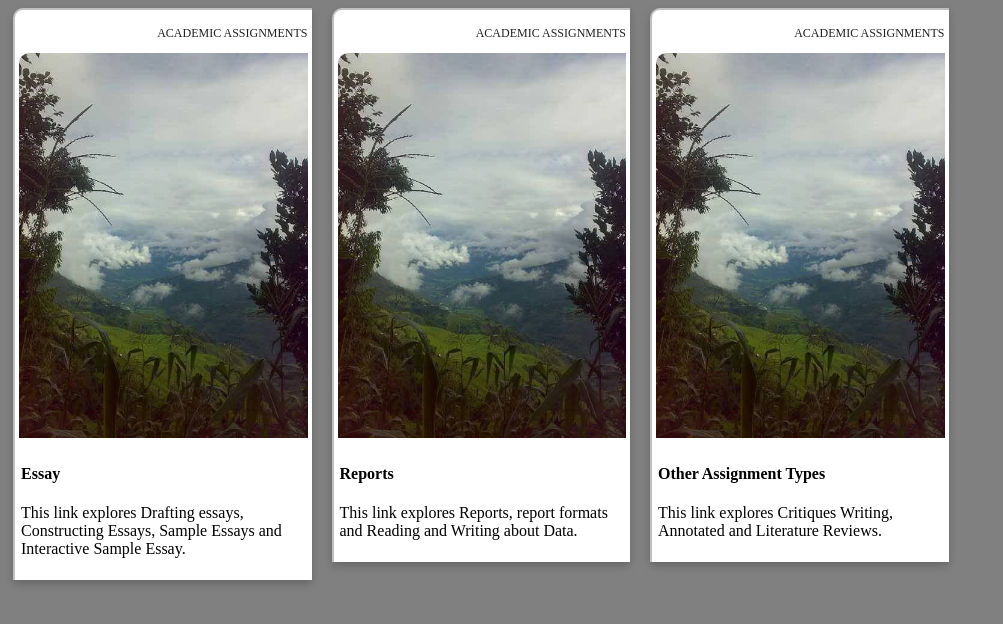
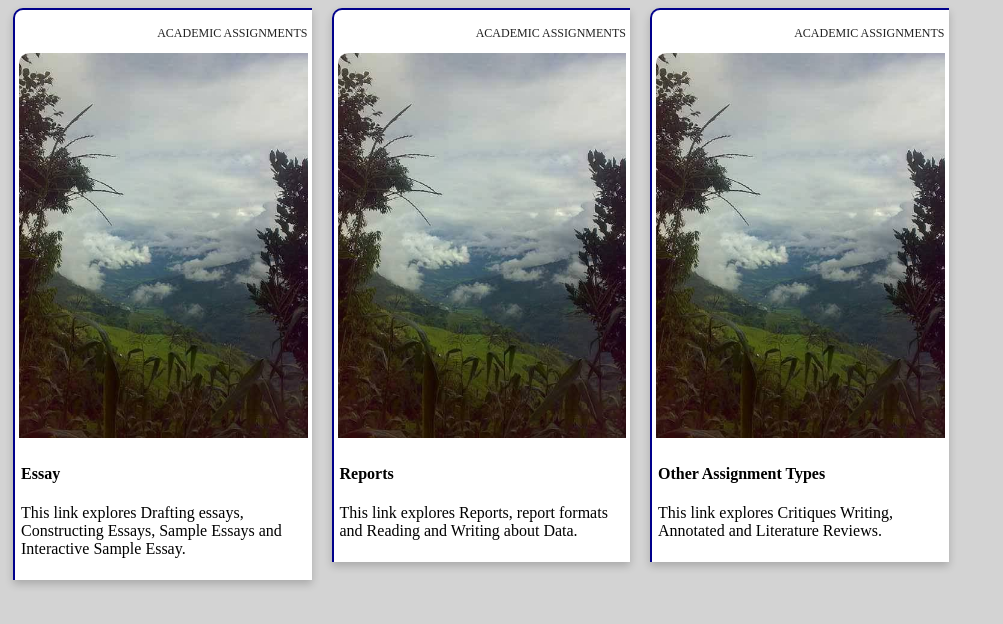
Before and after one commit to SudarshanKumar143341/component-design, a plain HTML site: page sudarshan/skb_card.html in a window 1280 px wide. Shown: the whole page, without its empty margins (0-1003 px from the left). Drawn offline with Linux system fonts and the light colour scheme.

Commit message:
Update skb_style.css

```diff
--- a/sudarshan/skb_style.css
+++ b/sudarshan/skb_style.css
@@ -1,7 +1,7 @@
 * {
   box-sizing: border-box;
 }
-body{background:grey;}
+body{background:lightgrey;}
 /*Floating columns side by side*/
 .column {
   float: left;
@@ -26,8 +26,8 @@ body{background:grey;}
   padding: 4px;
   text-align: center;
   border-radius:10px 0 0 0;
-  border-top: 2px solid silver;
-  border-left: 2px solid silver;
+  border-top: 2px solid darkblue;
+  border-left: 2px solid darkblue;
 }
 
 /*Styling title of card. */
```
